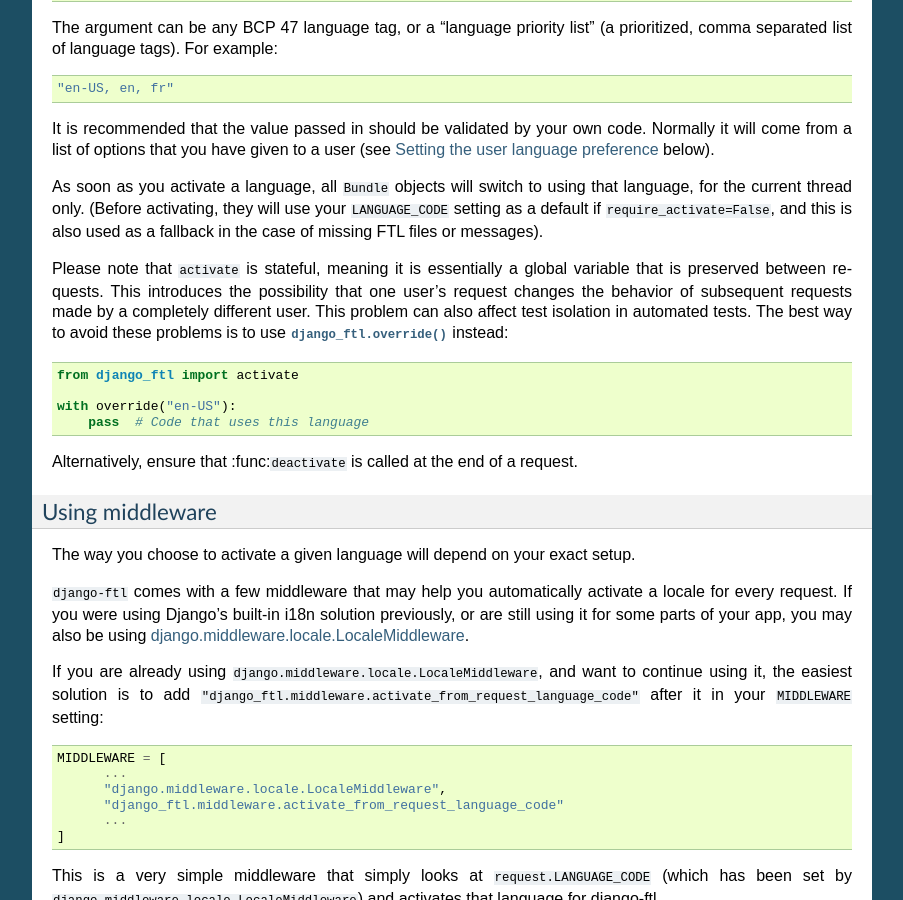
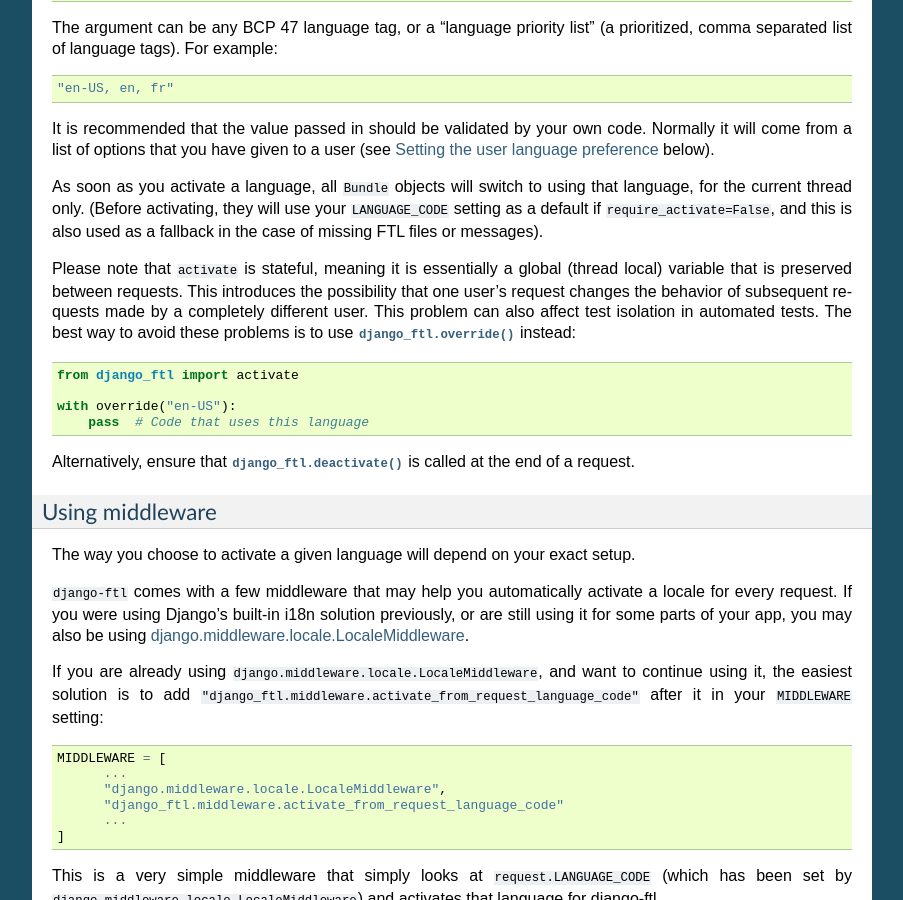
Before and after one commit to django-ftl/django-ftl, a Sphinx documentation site: the page built from docs/usage.rst, in a window 1280 px wide and 900 px high, scrolled down 2386 px. Shown: the whole window, without its empty margins (198-1101 px from the left). Built offline with Sphinx 7.4.7, drawn with Linux system fonts in a browser that asks for light colours.

Commit message:
Docs improvments

```diff
--- a/README.rst
+++ b/README.rst
@@ -4,6 +4,9 @@ django-ftl
 
 .. image:: https://badge.fury.io/py/django-ftl.svg
     :target: https://badge.fury.io/py/django-ftl
+
+.. image:: https://readthedocs.org/projects/django-ftl/badge/?version=latest&style=flat
+   :target: https://django-ftl.readthedocs.io
 
 .. image:: https://travis-ci.org/django-ftl/django-ftl.svg?branch=master
     :target: https://travis-ci.org/django-ftl/django-ftl
--- a/docs/usage.rst
+++ b/docs/usage.rst
@@ -169,10 +169,10 @@ your ``LANGUAGE_CODE`` setting as a default if ``require_activate=False``, and
 this is also used as a fallback in the case of missing FTL files or messages).
 
 Please note that ``activate`` is stateful, meaning it is essentially a global
-variable that is preserved between requests. This introduces the possibility
-that one user's request changes the behavior of subsequent requests made by a
-completely different user. This problem can also affect test isolation in
-automated tests. The best way to avoid these problems is to use
+(thread local) variable that is preserved between requests. This introduces the
+possibility that one user's request changes the behavior of subsequent requests
+made by a completely different user. This problem can also affect test isolation
+in automated tests. The best way to avoid these problems is to use
 :func:`django_ftl.override` instead:
 
 
@@ -183,7 +183,7 @@ automated tests. The best way to avoid these problems is to use
    with override("en-US"):
        pass  # Code that uses this language
 
-Alternatively, ensure that :func:``deactivate`` is called at the end of a
+Alternatively, ensure that :func:`django_ftl.deactivate` is called at the end of a
 request.
 
 Using middleware
```
